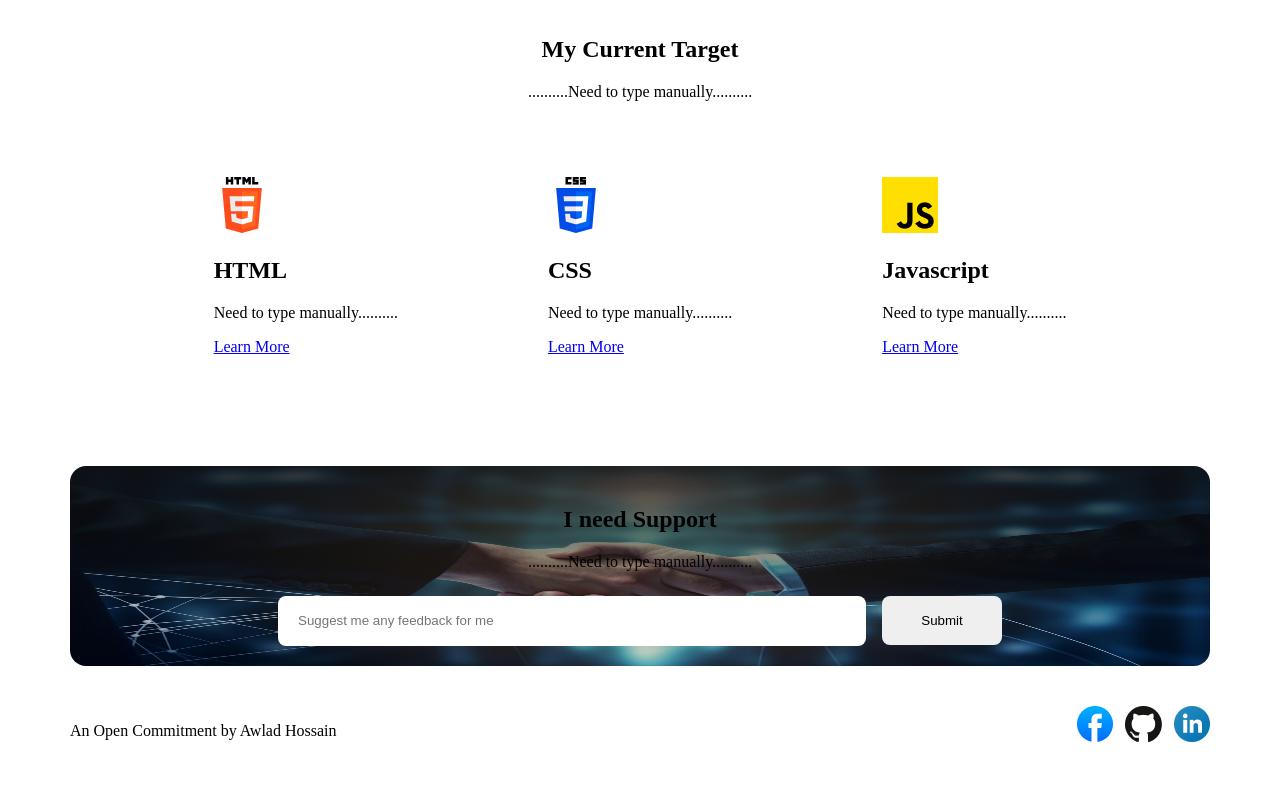
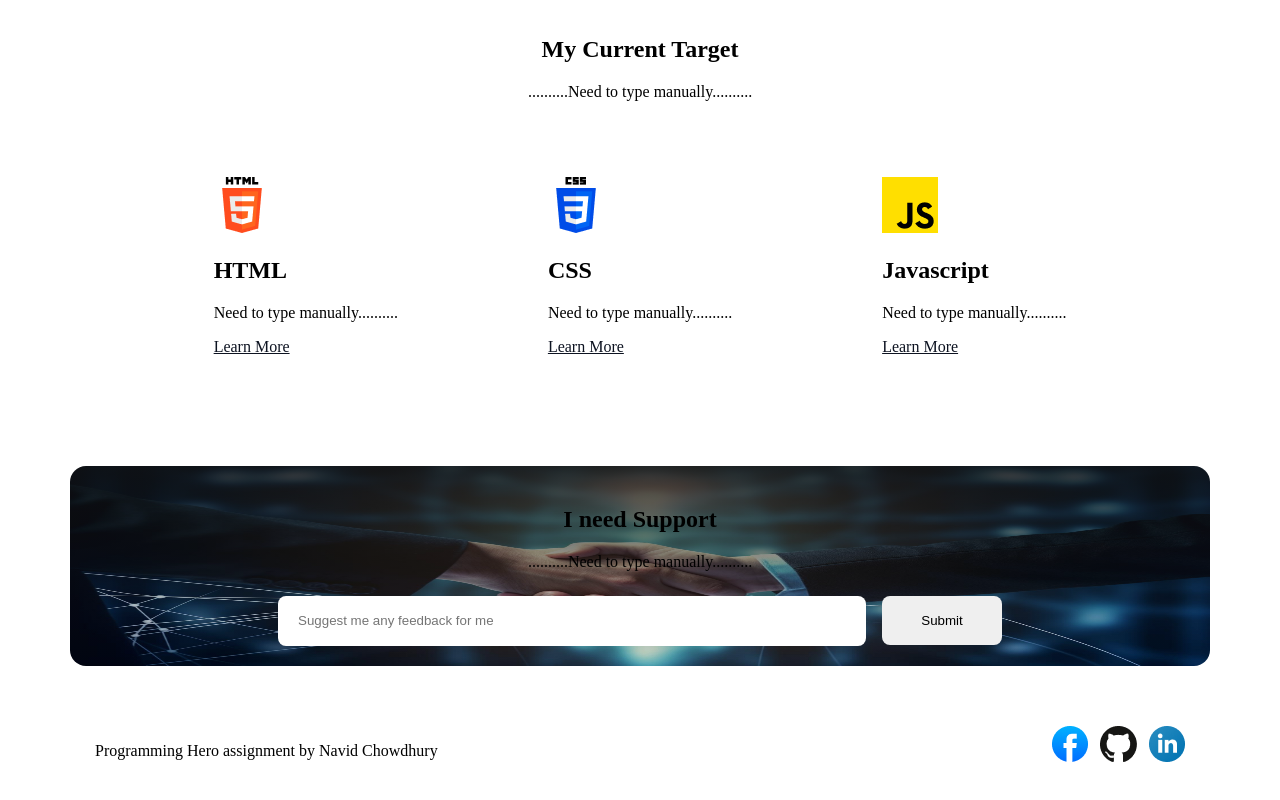
Before and after one commit to c4chamok/Assignment-1, a plain HTML site: page index.html in a window 1280 px wide. Shown: the part 2671-3471 px from the top of the page. Before the commit the page ends 3435 px from the top, so only its background shows below. Drawn offline with Linux system fonts and the light colour scheme.

Commit message:
some isuues fixed

```diff
--- a/index.html
+++ b/index.html
@@ -84,7 +84,7 @@
                             <img src="./assets/html.png" alt="">
                             <h1>HTML</h1>
                             <p>Need to type manually..........</p>
-                            <a href="#">Learn More</a>
+                            <a href="https://www.w3schools.com/html/default.asp" target="_blank">Learn More</a>
                         </div>
                     </div>
                     <div class="item2">
@@ -92,7 +92,7 @@
                             <img src="./assets/css.png" alt="">
                             <h1>CSS</h1>
                             <p>Need to type manually..........</p>
-                            <a href="#">Learn More</a>
+                            <a href="https://www.w3schools.com/css/default.asp" target="_blank">Learn More</a>
                         </div>
                     </div>
                     <div class="item3">
@@ -100,7 +100,7 @@
                             <img src="./assets/js.png" alt="">
                             <h1>Javascript</h1>
                             <p>Need to type manually..........</p>
-                            <a href="#">Learn More</a>
+                            <a href="https://www.w3schools.com/js/default.asp" target="_blank">Learn More</a>
                         </div>
                     </div>
 
@@ -126,7 +126,9 @@
     <footer>
         <section class="footer-sect">
             <div class="footer-div">
-                <div class="txt-div"> <p>An Open Commitment by Awlad Hossain</p></div>
+                <div class="txt-div">
+                    <p>Programming Hero assignment by Navid Chowdhury</p>
+                </div>
                 <div class="link-div">
                     <a href="https://facebook.com" target="_blank"><img src="./assets/facebook.png" alt=""></a>
                     <a href="https://github.com" target="_blank"><img src="./assets/github.png" alt=""></a>
--- a/styles/style.css
+++ b/styles/style.css
@@ -121,6 +121,10 @@
     padding: 40px;
 }
 
+.sect3-items a{
+    color: rgb(13, 19, 33);
+}
+
 .main-sect4{
     width: 1140px;
     margin: 40px auto;
@@ -163,12 +167,12 @@
 
 
 .footer-sect{
-    margin-top: 30px;
+    width: 1140px;
+    margin: 40px auto;
 }
 
 .footer-div{
-    max-width: 1140px;
-    margin: 0 auto;
+    padding: 20px 25px;
     display: flex;
     justify-content: space-between;
 }
```
